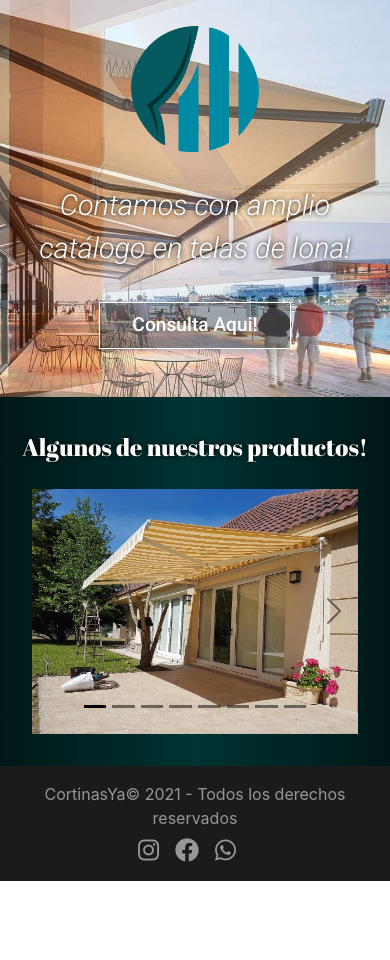
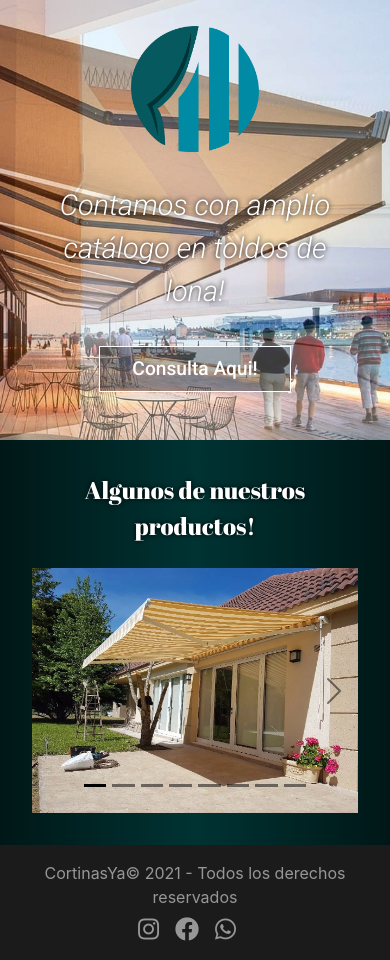
Before and after one commit to ezequielccjl/Cortinas-app, a React (Create React App) app: page / in a window 390 px wide. Shown: the part 1828-2788 px from the top of the page. Before the commit the page ends 2709 px from the top, so only its background shows below. Built offline with nearby package versions, Linux system fonts and the light colour scheme; a web font is replaced by a local one.

Commit message:
Ajustes Toldos

```diff
--- a/src/CSS/lonasLand.css
+++ b/src/CSS/lonasLand.css
@@ -159,6 +159,7 @@
 
     .titulo_galeria_toldo{
         font-size: 1.5rem;
+        width: 80%;
     }
 
     .titulo_lonas{
--- a/src/components/LonasLand.js
+++ b/src/components/LonasLand.js
@@ -25,7 +25,7 @@ export const LonasLand = () => {
             <div className="cont_lonas_img">
 
                 <img src={logo} alt="logo" className="logo_lonas"></img>
-                <div className="titulo_lonas">Contamos con amplio catálogo en telas de lona!</div>
+                <div className="titulo_lonas">Contamos con amplio catálogo en toldos de lona!</div>
                 <div className="cont_btn_lonas">
                     <Link to="/contacto">
                         <button className="btn_lonas">Consulta Aqui!</button>
```
